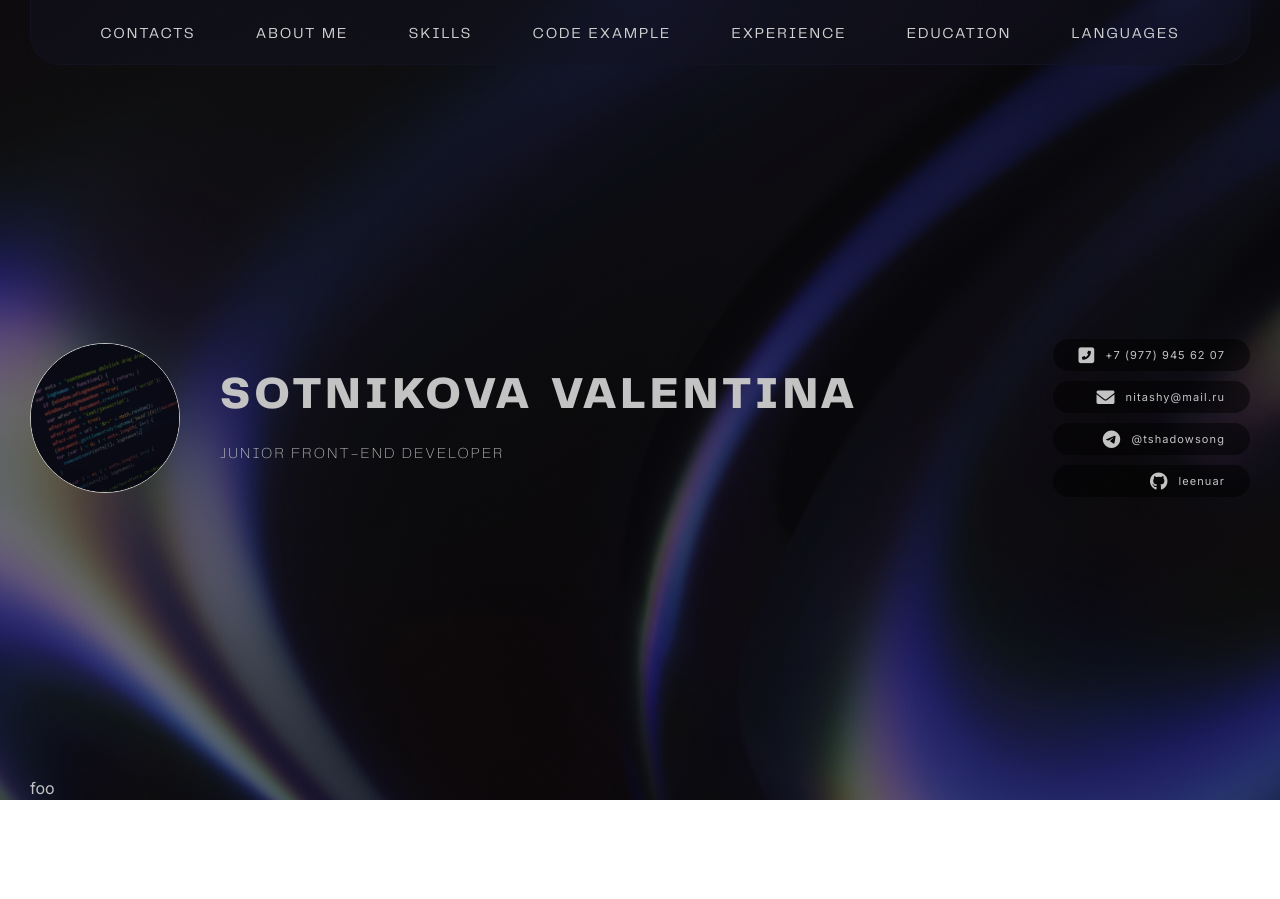
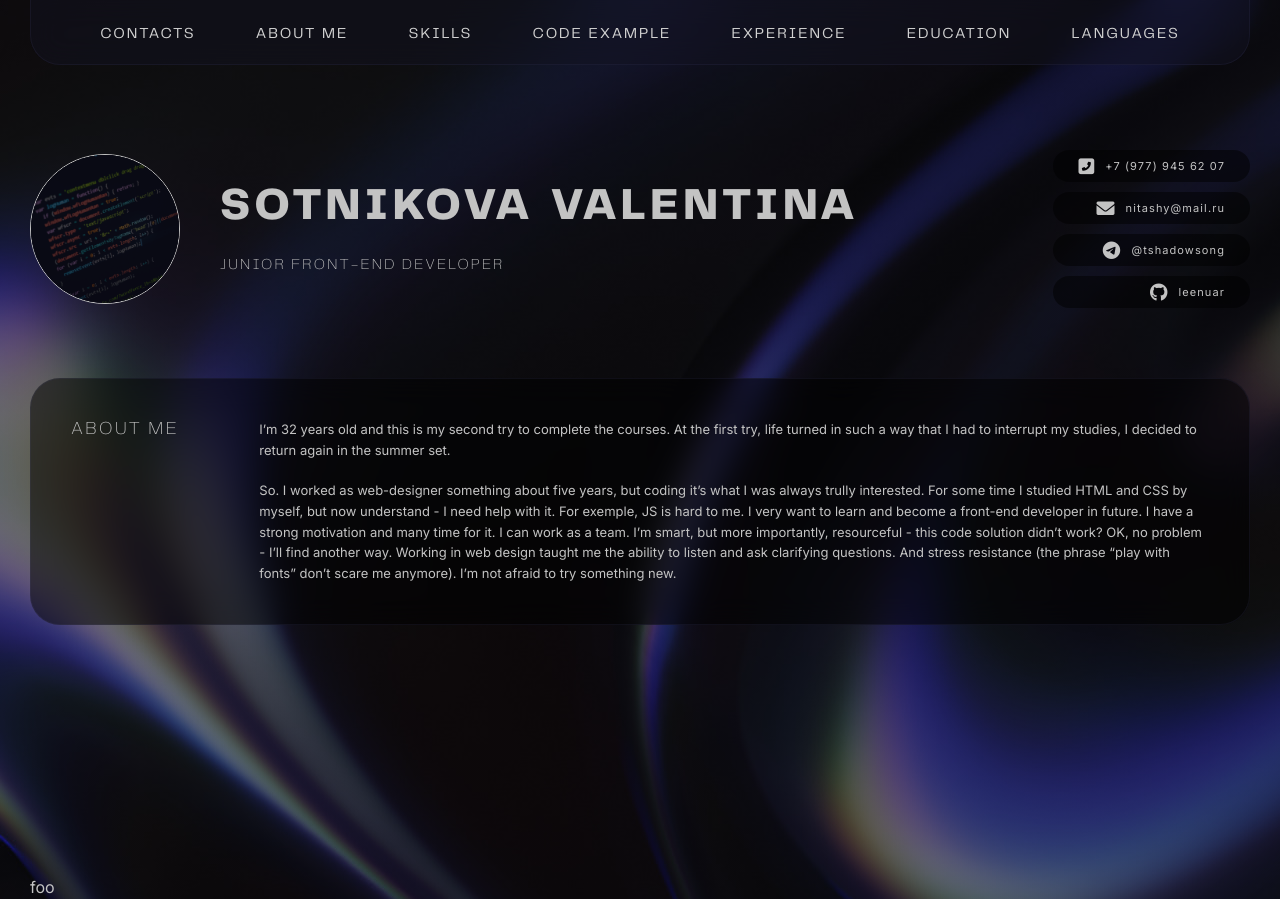
Before and after one commit to leenuar/rsschool-cv, a plain HTML site: page index.html in a window 1280 px wide. Before the commit the page ends 800 px from the top, so only its background shows below. Drawn offline with Linux system fonts and the light colour scheme.

Commit message:
feat: aboutme section

```diff
--- a/index.html
+++ b/index.html
@@ -51,7 +51,18 @@
                 </ul>
             </div>
         </section>
-        <section class="section" id="about__me"></section>
+        <section class="section" id="about__me">
+            <div class="contant__wrap">
+                <h2 class="section__headline">About me</h2>
+                <div class="content">
+                    <p class="text">
+                        I’m 32 years old and this is my second try to complete the courses. At the first try, life turned in such a way that I had to interrupt my studies, I decided to return again in the summer set.</p>
+                    <p class="text">
+                        So. I worked as web-designer something about five years, but coding it’s what I was always trully interested. For some time I studied HTML and CSS by myself, but now understand - I need help with it. For exemple, JS is hard to me. I very want to learn and become a front-end developer in future. I have a strong motivation and many time for it. I can work as a team. I’m smart, but more importantly, resourceful - this code solution didn’t work? OK, no problem - I’ll find another way. Working in web design taught me the ability to listen and ask clarifying questions. And stress resistance (the phrase “play with fonts” don’t scare me anymore). I’m not afraid to try something new.
+                    </p>
+                </div>
+            </div>
+        </section>
         <section class="section" id="skills"></section>
         <section class="section" id="code__example"></section>
         <section class="section" id="experience"></section>
--- a/style.css
+++ b/style.css
@@ -24,7 +24,7 @@
   --header-color: #D2D2D2;
   --link-color: #5769A9;
   --cubic: cubic-bezier(.64,.51,.55,1);
-  --borders: rgba(20, 20, 36, 0.8);
+  --borders: rgba(78, 77, 128, 0.14)
 }
 
   /* Указываем box sizing */
@@ -110,7 +110,7 @@ img {
     width: 100%;
     max-width: 1220px;
     border-radius: 0 0 30px 30px;
-    backdrop-filter: blur(8px);
+    backdrop-filter: blur(15px);
     border: 1px solid var(--borders);
     border-top: none;
     z-index: 5
@@ -145,9 +145,18 @@ img {
     width: 50%;
 } */
 
+.section {
+    padding-top: 100px;
+}
+
+.section + .section {
+    margin-top: -50px
+}
+
 #contacts.section {
     position: relative;
-    padding-top: 60px;
+    padding-top: 150px;
+    margin-bottom: 20px;
 }
 
 .profile {
@@ -249,3 +258,33 @@ img.picture {
 .contacs__item:hover i.fas, .contacs__item:hover i.fab {
     transform: scale(1.4)
 }
+
+.contant__wrap {
+    display: flex;
+    justify-content: flex-end;
+    gap: 80px;
+    background: var(--bg-color);
+    border-radius: 30px;
+    padding: 40px;
+    backdrop-filter: blur(15px);
+    border: 1px solid var(--borders);
+}
+
+.section__headline {
+    flex: 0 0 auto;
+    font: 200 18px PPTelegraf;
+    text-transform: uppercase;
+    letter-spacing: .14em;
+}
+
+.content {
+    flex: 1;
+}
+
+.text {
+   font: 400 13px/1.6 inter
+}
+
+.text + .text {
+    margin-top: 1.5em
+}
```
Lines whose indentation alone changed are shown as unchanged.
